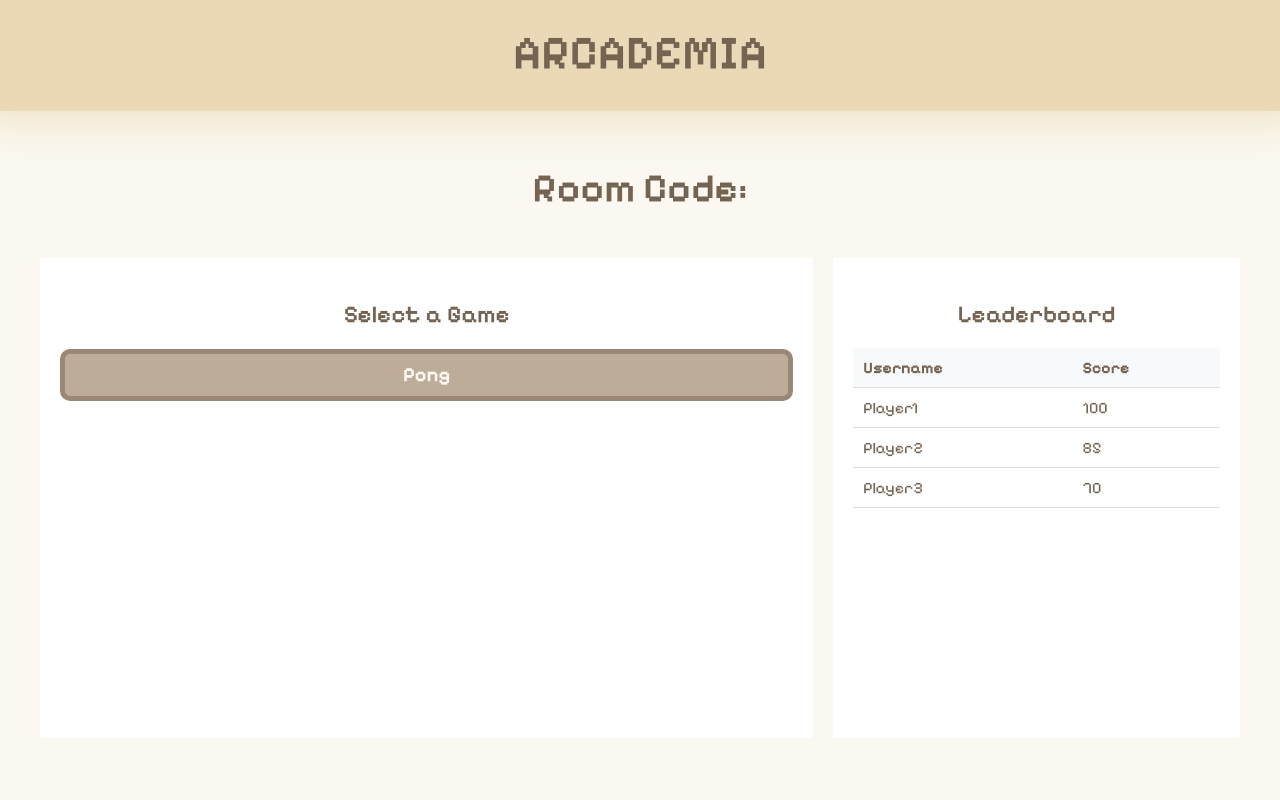
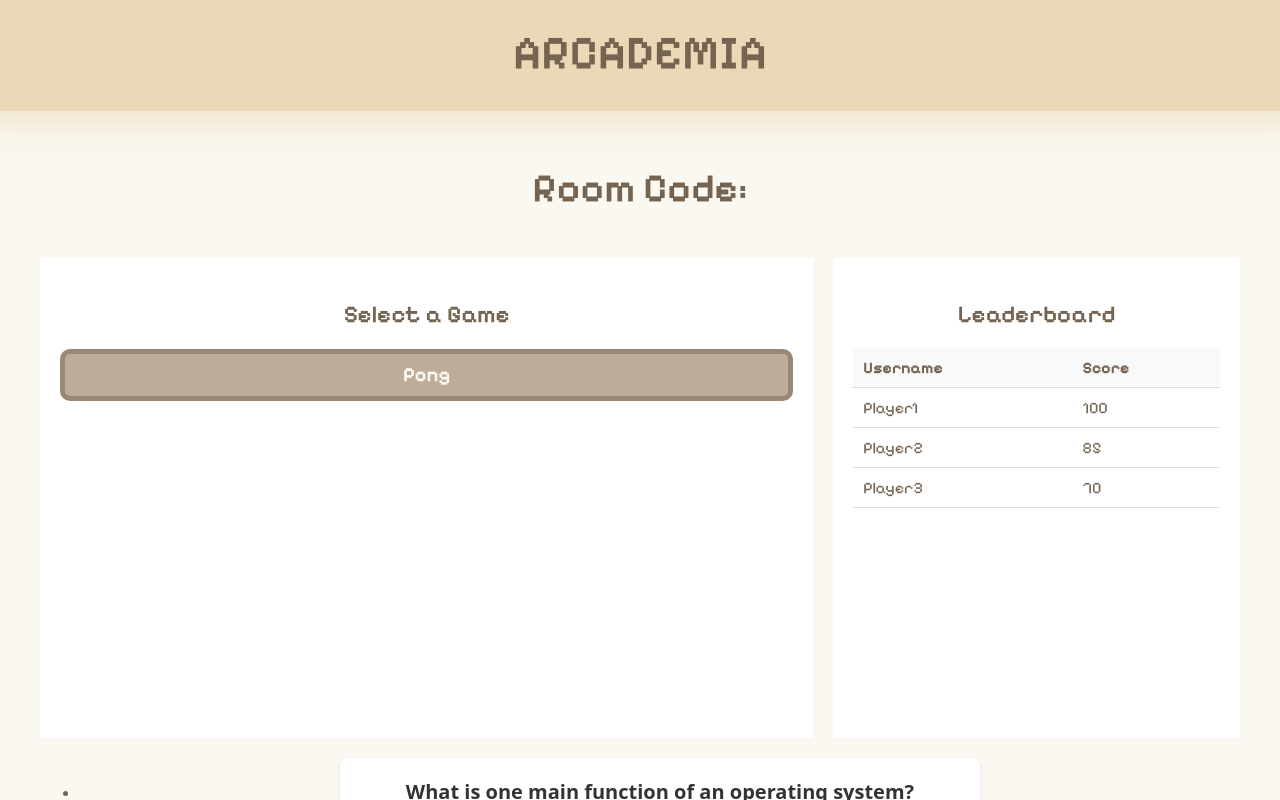
Before and after one commit to HackAtBrown-Kids/HackAtBrown2025, a React (Create React App) app in the folder frontend/: page /game in a window 1280 px wide. Built offline with nearby package versions, Linux system fonts and the light colour scheme.

Commit message:
changed position

```diff
--- a/frontend/src/components/Lobby.jsx
+++ b/frontend/src/components/Lobby.jsx
@@ -11,7 +11,68 @@ const LobbyPage = ({ ws, setStartGame, roomCode }) => {
     { id: 3, username: "Player3", score: 70 },
   ]);
 
-  const [questions, setQuestions] = useState([])
+  const [questions, setQuestions] = useState([
+    {
+      "question": "What is one main function of an operating system?",
+      "correct": "Provides a user interface",
+      "choices": [
+        " Provides a user interface",
+        " Performs internet browsing",
+        " Runs applications without user input",
+        " Increases hardware speed"
+      ]
+    },
+    {
+      "question": "What does an operating system do in terms of memory management?",
+      "correct": "Keeps track of storage devices and controls RAM access",
+      "choices": [
+        " Creates software applications",
+        " Stores user files permanently",
+        " Keeps track of storage devices and controls RAM access",
+        " Provides internet connectivity"
+      ]
+    },
+    {
+      "question": "Which of the following is NOT a type of user interface mentioned?",
+      "correct": "Voice command interface",
+      "choices": [
+        " Voice command interface",
+        " Command line interface",
+        " Graphical user interface",
+        " Menu based interface"
+      ]
+    },
+    {
+      "question": "What software allows for the creation and management of databases?",
+      "correct": "Database management systems",
+      "choices": [
+        " Database management systems",
+        " Graphic processing software",
+        " Spreadsheets",
+        " Word processors"
+      ]
+    },
+    {
+      "question": "What is a feature of application software?",
+      "correct": "Toolbars",
+      "choices": [
+        " Toolbars",
+        " Operating system optimization",
+        " Network security",
+        " Power management"
+      ]
+    },
+    {
+      "question": "What type of software is used primarily for manipulating text?",
+      "correct": "Word processors",
+      "choices": [
+        " Word processors",
+        " Spreadsheets",
+        " Email clients",
+        " Web browsers"
+      ]
+    },
+  ])
 
 
   const startPong = () => {
@@ -59,9 +120,9 @@ const LobbyPage = ({ ws, setStartGame, roomCode }) => {
       </div>
       <div className="questions">
         <ul>
-          {questions.map(() => (
+          {questions.map((q) => (
             <li>
-
+              <MultipleChoiceCard question={q} />
             </li>
           ))}
         </ul>
```
Also changed, not shown: 1 other file (tests, documents, lock files or other folders).
